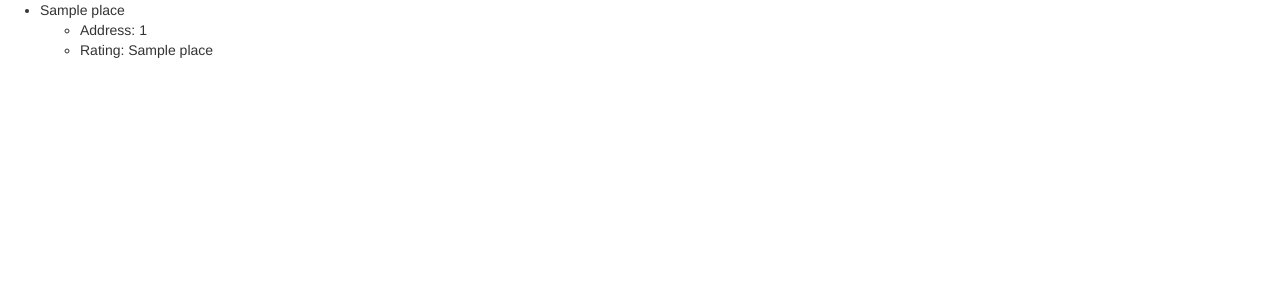
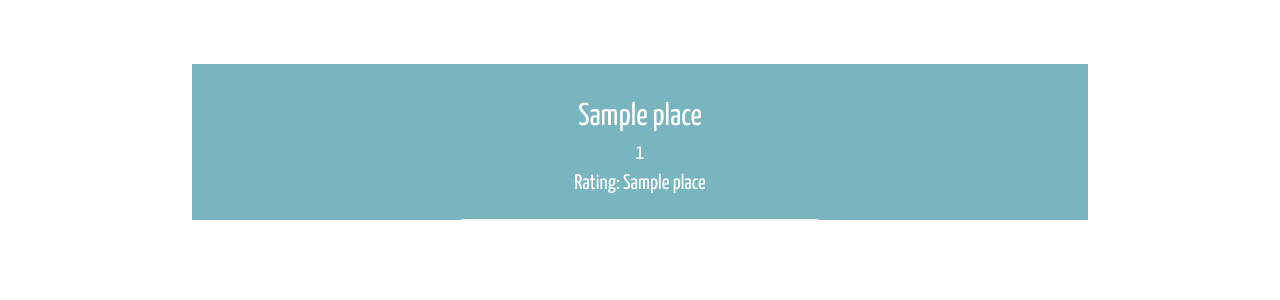
Before and after one commit to jso123450/Foodo, a Flask app: template templates/search.html in a window 1280 px wide. Shown: the top 300 px of the page. Run offline with Flask 2, Linux system fonts and the light colour scheme; the template is opened without the code that fills it: most values are stand-ins (such as "Sample title", 1, 10 or a date in 2020); some libraries are stand-ins or nearby versions.

Commit message:
format search

```diff
--- a/static/css/style.css
+++ b/static/css/style.css
@@ -1,4 +1,4 @@
-/* background styling */
+/* index background styling */
 .jumbotron {
     position: fixed;
     background: linear-gradient( rgba(0,0,0,0.8), rgba(0,0,0,0.8) ), #000 url("../foodpic.jpg") center center;
@@ -9,7 +9,24 @@
     overflow: hidden;
 }
 
-/* search bar styling */
+#bg-center{
+    margin-top: 5%;
+    margin-bottom: 5%;
+    margin-left: 15%;
+    margin-right: 15%;
+    background: rgb(120,181,191);
+}
+
+#bg-right {
+  background-color: rgb(0,0,0);
+  position: fixed;
+  top: 0;
+  bottom: 0;
+  left: 100%;
+  right: 0;
+  z-index: -1;
+}
+
 #down10{
     margin-top:10%;
 }
@@ -40,9 +57,6 @@
     justify-content: space-between;
 }
 
-
-/* just some presentational styles: */
-
 #container div:first-child {
     border-left: 0;
 }
@@ -50,3 +64,8 @@
 #container div:last-child {
     border-right: 0;
 }
+
+hr {
+    margin-left: 30%;
+    margin-right: 30%;
+}
--- a/static/js/script.js
+++ /dev/null
@@ -1,3 +0,0 @@
-$("#myLink").click(function () {
-    $('#newPage').transition({top: '0%' });
-});
--- a/templates/index.html
+++ b/templates/index.html
@@ -10,7 +10,6 @@
     <link rel="stylesheet" href="http://maxcdn.bootstrapcdn.com/bootstrap/3.3.4/css/bootstrap.min.css">
     <script src="https://ajax.googleapis.com/ajax/libs/jquery/1.11.3/jquery.min.js"></script>
     <script src="http://maxcdn.bootstrapcdn.com/bootstrap/3.3.4/js/bootstrap.min.js"></script>
-
     <link href='https://fonts.googleapis.com/css?family=Lobster' rel='stylesheet' type='text/css'>
     <link href='https://fonts.googleapis.com/css?family=Yanone+Kaffeesatz' rel='stylesheet' type='text/css'>
 
--- a/templates/search.html
+++ b/templates/search.html
@@ -1,16 +1,22 @@
 {% extends "index.html" %}
 
 {% block body %}
-{% if restaurants %}
-<ul>
-  {% for place in restaurants %}
-  <li> {{place}} </li>
-  <ul>
-    <li> Address: {{restaurants[place][0]}} </li>
-    <li> Rating: {{restaurants[place][1]}} </li>
-  </ul>
-</li>
-{% endfor %}
-</ul>
+<div id="bg-right"></div>
+<div id="bg-center">
+  <div class="type2" align="center">
+    <br>
+    {% if restaurants %}
+
+    {% for place in restaurants %}
+    <div style="font-size:150%">
+      {{place}}
+    </div>
+    {{restaurants[place][0]}}
+    <br>
+    Rating: {{restaurants[place][1]}}
+    <br><hr>
+    {% endfor %}
+  </div>
+</div>
 {% endif %}
 {% endblock %}
```
